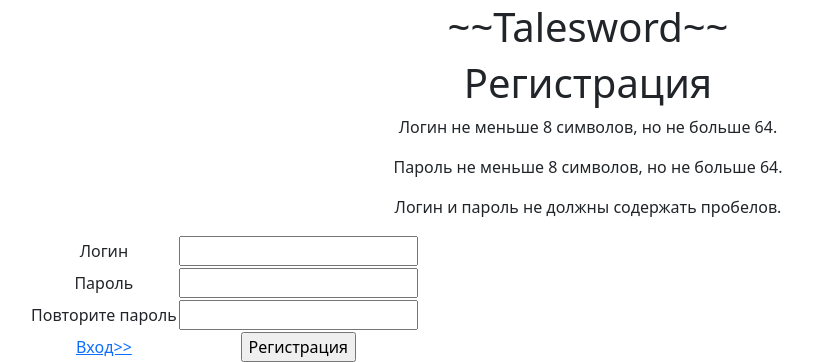
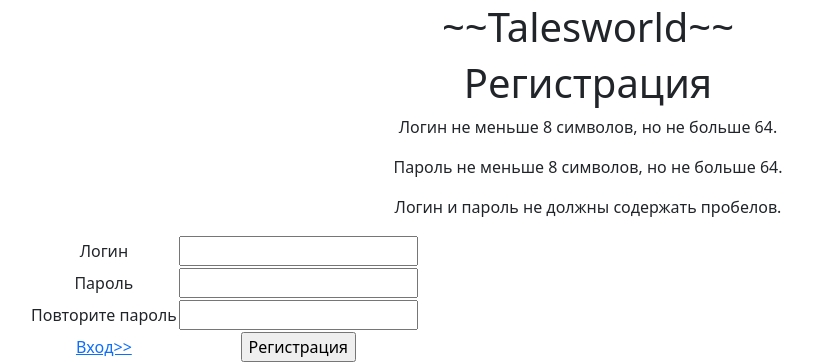
Before and after one commit to ChibisGames/webapp_talesword, a Flask app: page /register in a window 1280 px wide. Shown: the part 67-429 px from the top of the page, without its empty margins (52-865 px from the left). Run offline with Flask 3, Linux system fonts and the light colour scheme.

Commit message:
Исправил глупую ошибку

```diff
--- a/webapp/static/text/updates.txt
+++ b/webapp/static/text/updates.txt
@@ -1,4 +1,4 @@
-Версия Telseword 1.0:
-Создана первая версия проекта Talesword для telegram. Проект состоит из RPG игры в telegram и данного сайта.
-В Talesword представлена простая в обращении боевая система.
+Версия Talesworld 1.0:
+Создана первая версия проекта Talesworld для telegram. Проект состоит из RPG игры в telegram и данного сайта.
+В Talesworld представлена простая в обращении боевая система.
 На данный момент проработана первая локация с боссом и таверна.
--- a/webapp/templates/base.html
+++ b/webapp/templates/base.html
@@ -22,7 +22,7 @@
 <body>
     <div class="container centered">
         <div class="talesword">
-            <h1>~~Talesword~~</h1>
+            <h1>~~Talesworld~~</h1>
         </div>
 	    {% block body %}{% endblock %}
     </div>
--- a/webapp/templates/feedback_form.html
+++ b/webapp/templates/feedback_form.html
@@ -1,7 +1,7 @@
 {% extends 'base.html' %}
 
 {% block title %}
-Talesword: Написание отзыва
+Talesworld: Написание отзыва
 {% endblock %}
 
 {% block body %}
--- a/webapp/templates/feedbacks.html
+++ b/webapp/templates/feedbacks.html
@@ -1,7 +1,7 @@
 {% extends 'base.html' %}
 
 {% block title %}
-Talesword: Отзывы
+Talesworld: Отзывы
 {% endblock %}
 
 {% block body %}
--- a/webapp/templates/index.html
+++ b/webapp/templates/index.html
@@ -1,7 +1,7 @@
 {% extends 'base.html' %}
 
 {% block title %}
-Talesword Updates
+Talesworld Updates
 {% endblock %}
 
 {% block body %}
--- a/webapp/templates/login.html
+++ b/webapp/templates/login.html
@@ -1,7 +1,7 @@
 {% extends 'base.html' %}
 
 {% block title %}
-Talesword: Написание отзыва
+Talesworld: Вход
 {% endblock %}
 
 
--- a/webapp/templates/register.html
+++ b/webapp/templates/register.html
@@ -1,7 +1,7 @@
 {% extends 'base.html' %}
 
 {% block title %}
-Talesword: Написание отзыва
+Talesworld: регистрация
 {% endblock %}
 
 
```
Also changed, not shown: instance/datatalesworld.db.
